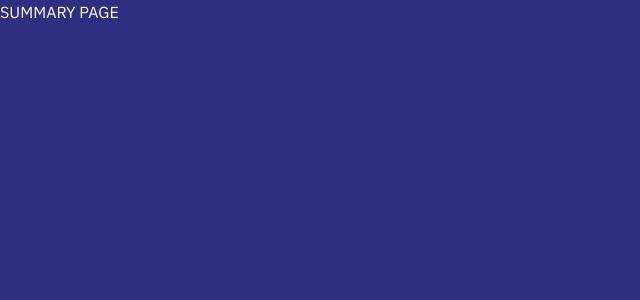
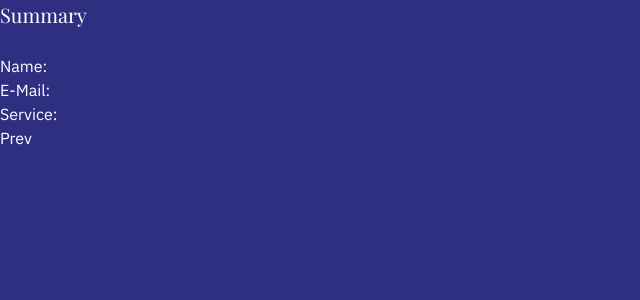
Before and after one commit to andrewhickey/sh24-order-journey, a React app: page /summary in a window 1280 px wide. Shown: the top 300 px of the page, without its empty margins (0-640 px from the left). Built offline with nearby package versions, Linux system fonts and the light colour scheme; a web font is replaced by a local one.

Commit message:
feat: adds summary page

```diff
--- a/src/App.tsx
+++ b/src/App.tsx
@@ -1,10 +1,11 @@
 import React, { useState } from 'react'
 import { Router } from '@reach/router'
 import { EmailPage, NamePage, ServicePage, SummaryPage } from './pages'
+import { UserInput } from './types'
 
 function App() {
   // in a real app this would probably be replaced by some sort of store, redux/mobx etc
-  const [userInput, setUserInput] = useState({
+  const [userInput, setUserInput] = useState<UserInput>({
     name: '',
     email: '',
     service: '',
@@ -30,7 +31,7 @@ function App() {
         onSubmit={({ service }) => setUserInput({ ...userInput, service })}
       />
 
-      <SummaryPage path="/summary" />
+      <SummaryPage path="/summary" userInput={userInput} />
     </Router>
   )
 }
--- a/src/pages/SummaryPage/SummaryPage.tsx
+++ b/src/pages/SummaryPage/SummaryPage.tsx
@@ -1,12 +1,21 @@
 import React from 'react'
+import { Link } from '@reach/router'
+import { UserInput } from '../../types'
 
 type SummaryPageProps = {
   path: string
+  userInput: UserInput
 }
-function SummaryPage(props: SummaryPageProps) {
+function SummaryPage({ userInput }: SummaryPageProps) {
   return (
     <>
-      <div>SUMMARY PAGE</div>
+      <h1 className="text-xl mb-6">Summary</h1>
+      <div>
+        <div>Name: {userInput.name}</div>
+        <div>E-Mail: {userInput.email}</div>
+        <div>Service: {userInput.service}</div>
+      </div>
+      <Link to="/service">Prev</Link>
     </>
   )
 }
--- /dev/null
+++ b/src/types.ts
@@ -0,0 +1,5 @@
+export type UserInput = {
+  name: string
+  email: string
+  service: string
+}
```
